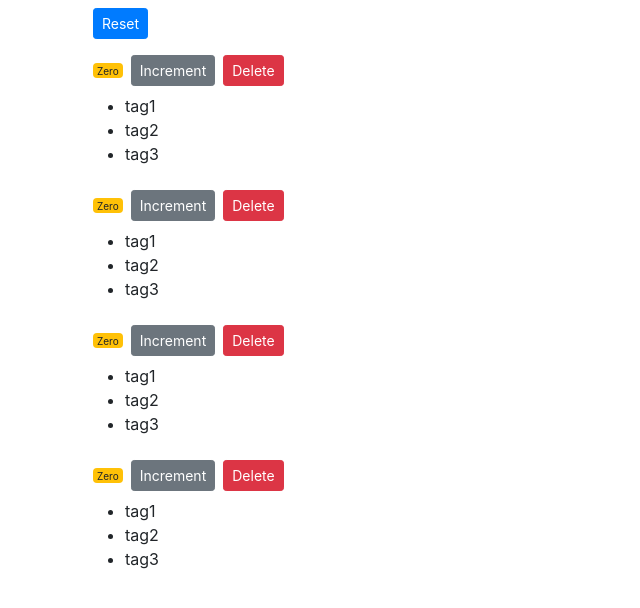
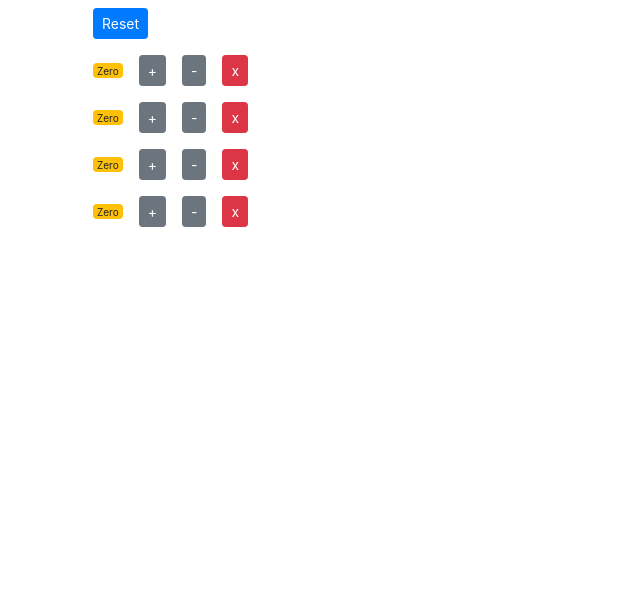
Before and after one commit to ezekielharvey/counterapp, a React (Create React App) app: page / in a window 1280 px wide. Shown: the top 608 px of the page, without its empty margins (0-640 px from the left). Built offline with nearby package versions, Linux system fonts and the light colour scheme.

Commit message:
Added Decerement Button

```diff
--- a/src/App.js
+++ b/src/App.js
@@ -11,11 +11,20 @@ class App extends Component {
       { id: 4, value: 0 },
     ],
   };
+
   handleIncrement = counter => {
     const counters = [...this.state.counters];
     const index = counters.indexOf(counter);
     counters[index] = { ...counter };
     counters[index].value++;
+    this.setState({ counters });
+  };
+
+  handleDecrement = counter => {
+    const counters = [...this.state.counters];
+    const index = counters.indexOf(counter);
+    counters[index] = { ...counter };
+    counters[index].value--;
     this.setState({ counters });
   };
 
@@ -47,6 +56,7 @@ class App extends Component {
             counters={this.state.counters}
             onReset={this.handleReset}
             onIncrement={this.handleIncrement}
+            onDecrement={this.handleDecrement}
             onDelete={this.handleDelete}
           />
         </main>
--- a/src/components/counter.jsx
+++ b/src/components/counter.jsx
@@ -29,6 +29,10 @@ class Counter extends Component {
         this.setState({ value: this.state.value + 1 });
     }
 
+    handleDecrement = () => {
+        this.setState({ value: this.state.value - 1 });
+    }
+
     render() {
         let classes = this.getBadgeClasses();
         return (
@@ -43,20 +47,25 @@ class Counter extends Component {
                     </span>
                     <button
                         onClick={() => this.props.onIncrement(this.props.counter)}
-                        className="btn btn-secondary btn-sm"
+                        className="position-relative btn btn-secondary btn-sm m-2"
                     >
-                        Increment
+                        +
+                    </button>
+                    <button
+                        onClick={() => this.props.onDecrement(this.props.counter)}
+                        className="position-relative btn btn-secondary btn-sm m-2"
+                    >
+                        -
                     </button>
                     <button
                         onClick={() => this.props.onDelete(this.props.counter.id)}
-                        className="btn btn-danger btn-sm m-2"
+                        className="position-relative btn btn-danger btn-sm m-2"
                     >
-                        Delete
+                        x
                     </button>
                 </div>
                 <div>
                     {this.state.tags.length === 0 && 'Please create a new tag!'}
-                    {this.renderTags()}
                 </div>
             </React.Fragment>
         );
--- a/src/components/counters.jsx
+++ b/src/components/counters.jsx
@@ -4,7 +4,7 @@ import Counter from './counter'
 class Counters extends Component {
 
     render() {
-        const { onReset, counters, onDelete, onIncrement } = this.props;
+        const { onReset, counters, onDelete, onIncrement, onDecrement } = this.props;
         return (
             <div>
                 <button
@@ -18,6 +18,7 @@ class Counters extends Component {
                         key={counter.id}
                         onDelete={onDelete}
                         onIncrement={onIncrement}
+                        onDecrement={onDecrement}
                         counter={counter}
                     />
                 ))}
--- a/src/components/navbar.jsx
+++ b/src/components/navbar.jsx
@@ -12,7 +12,7 @@ const NavBar = ({ totalCounters }) => {
                 class="navbar-brand"
                 href="#"
             >
-                Navbar{''} <span className="badge-pill badge-secondary">{totalCounters}</span>
+                Navbar <span className="badge-pill badge-secondary">{totalCounters}</span>
             </a>
         </div>
     </nav>
```
